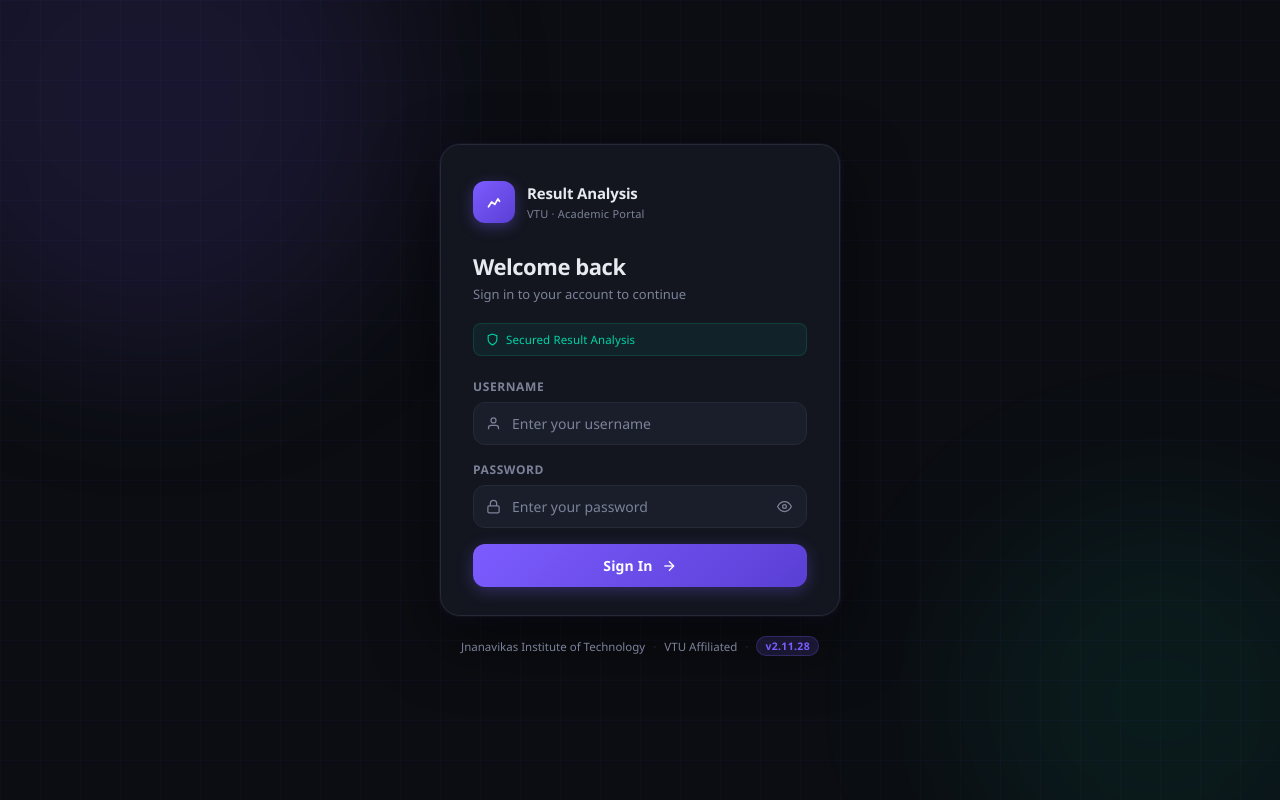
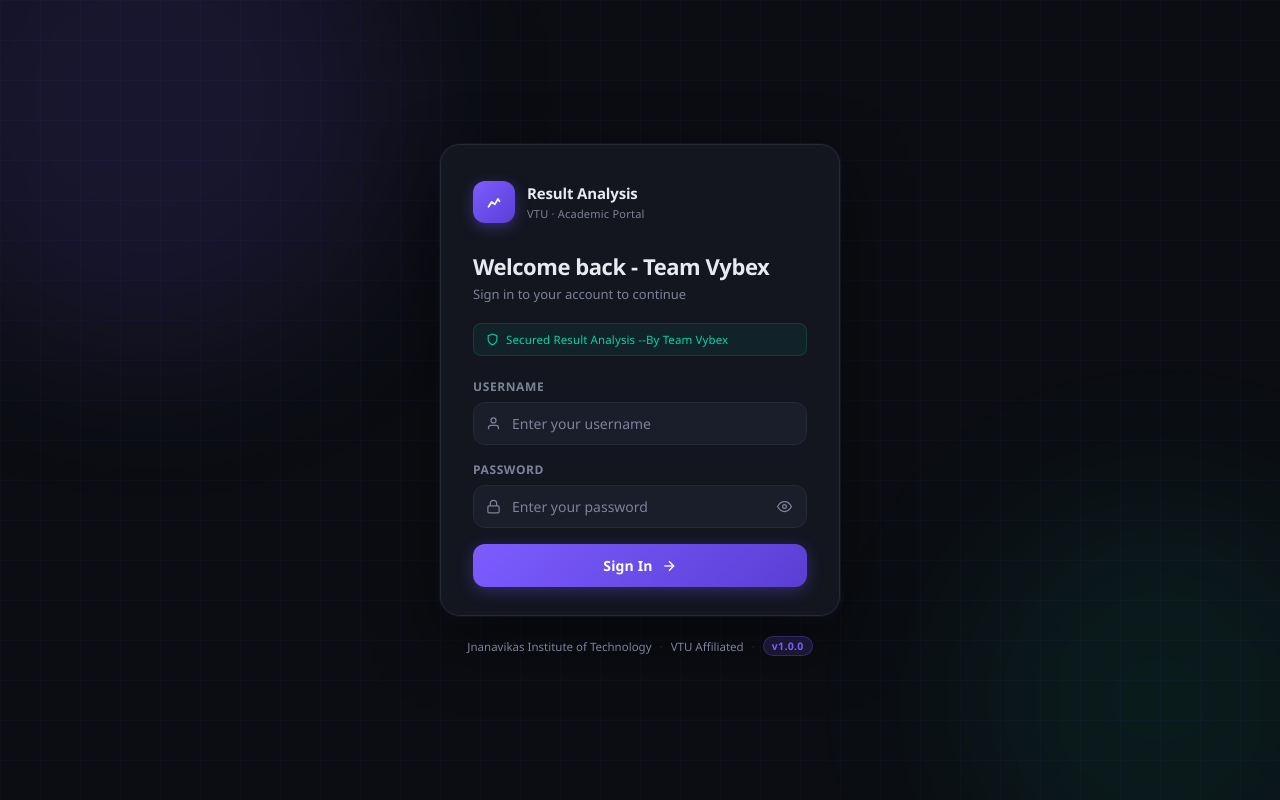
Before and after one commit to PrajwalK01/Result-Analysis, a Flask app: page / in a window 1280 px wide. Run offline with Flask 3, Linux system fonts and the light colour scheme.

Commit message:
fix the Name in the login page

```diff
--- a/templates/login.html
+++ b/templates/login.html
@@ -32,7 +32,7 @@
       </div>
 
       <div class="login-heading">
-        <h1>Welcome back</h1>
+        <h1>Welcome back - Team Vybex</h1>
         <p>Sign in to your account to continue</p>
       </div>
 
@@ -41,7 +41,7 @@
         <svg width="13" height="13" viewBox="0 0 24 24" fill="none" stroke="currentColor" stroke-width="2">
           <path d="M12 22s8-4 8-10V5l-8-3-8 3v7c0 6 8 10 8 10z"/>
         </svg>
-        <span>Secured Result Analysis</span>
+        <span>Secured Result Analysis --By Team Vybex</span>
       </div>
 
       <!-- Form -->
@@ -99,7 +99,7 @@
       <span class="footer-dot">·</span>
       <span>VTU Affiliated</span>
       <span class="footer-dot">·</span>
-      <span class="version-tag">v2.11.28</span>
+      <span class="version-tag">v1.0.0</span>
     </footer>
 
   </div>
```
